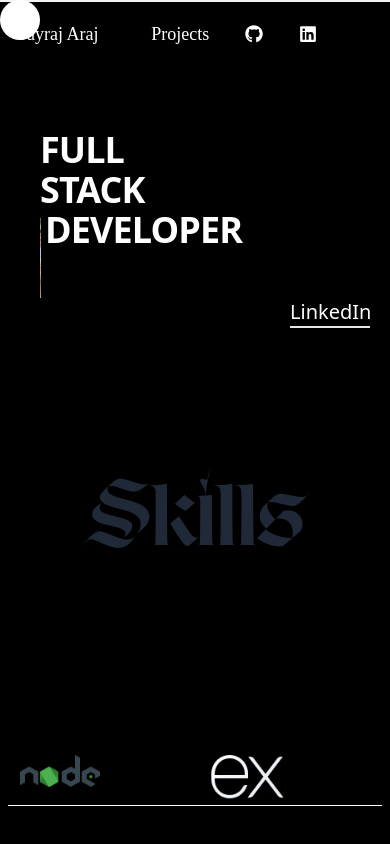
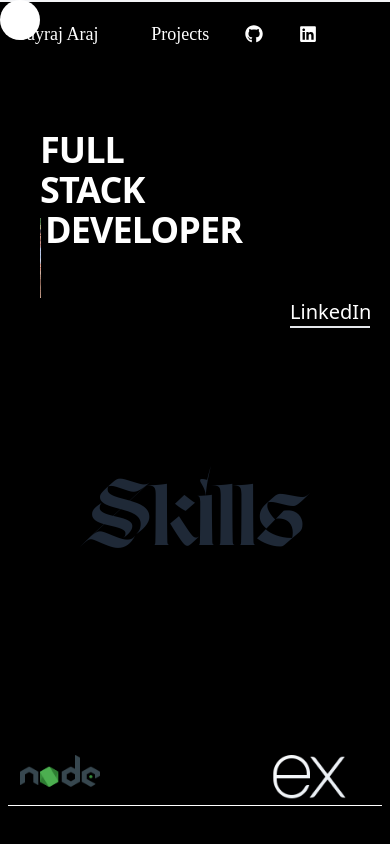
Before and after one commit to ghft13/Portfolio, a React (Create React App) app: page / in a window 390 px wide. Shown: the top 844 px of the page. Built offline with nearby package versions, Linux system fonts and the light colour scheme.

Commit message:
made much more responsive

```diff
--- a/src/App.css
+++ b/src/App.css
@@ -0,0 +1,23 @@
+@media (min-width:390px) and (max-width:420px) {
+  .express{
+    position: relative;
+    left: -50px;
+  }
+}
+
+
+@media (min-width:350px) and (max-width:390px) {
+    .express{
+      position: relative;
+      left: -80px;
+    }
+  }
+
+
+
+@media (min-width:320px) and (max-width:350px) {
+    .express{
+      position: relative;
+      left: -100px;
+    }
+  }
--- a/src/App.js
+++ b/src/App.js
@@ -2,13 +2,15 @@ import "./App.css";
 import "./index.css";
 import Navbar from "./Components/Navbar";
 import Skills from "./Components/Skills";
-
 import Workskills from "./Components/Workskills";
 import { useRef, useEffect } from "react";
 import { motion, useAnimation } from "framer-motion";
 import LocomotiveScroll from "locomotive-scroll";
+import { createBrowserRouter,RouterProvider } from "react-router-dom";
+import Projects from "./Components/Projects";
+function App() {
 
-function App() {
+
   const movingdiv = useRef(null);
   const controls = useAnimation();
   const scrollRef = useRef(null);
--- a/src/Components/Navbar.jsx
+++ b/src/Components/Navbar.jsx
@@ -2,7 +2,7 @@ import React from "react";
 import { FaGithub } from "react-icons/fa";
 import { FaLinkedin } from "react-icons/fa6";
 import { motion } from "framer-motion";
-
+import { Link } from "react-router-dom";
 const Navbar = ({controls}) => {
 
   function onenter() {
--- /dev/null
+++ b/src/Components/Projects.jsx
@@ -0,0 +1,11 @@
+import React from 'react'
+
+const Projects = () => {
+  return (
+      <div>
+
+      </div>
+  )
+}
+
+export default Projects
--- a/src/Components/Skills.jsx
+++ b/src/Components/Skills.jsx
@@ -4,6 +4,7 @@ import ScrollTrigger from "gsap/ScrollTrigger";
 import { useLayoutEffect } from "react";
 import { motion } from "framer-motion";
 import { Typewriter } from "react-simple-typewriter";
+import '../App.css'
 gsap.registerPlugin(ScrollTrigger);
 
 const Skills = () => {
@@ -71,22 +72,22 @@ const Skills = () => {
         <h1 className="text-[20vw] text-center tracking-normal title text-gray-800">
           Skills
         </h1>
-        <div className="w-full relative">
-          <div className="absolute left-5 w-20 top-40   xl:-top-40 xl:left-[1200px] xl:w-[15vw] lg:left-20 lg:w-[15vw] md:left-20 md:w-[15vw] sm:left-[20px] sm:w-[15vw] ">
+        <div className="w-full relative images-box ">
+          <div className="absolute left-5 w-20 top-40   xl:-top-40 xl:left-[200px] xl:w-[15vw] lg:left-20 lg:w-[15vw] md:left-20 md:w-[15vw] sm:left-[20px] sm:w-[15vw] ">
             <img
               src="nodejs.png"
               className="w-full object-contain nodejs"
               alt="Node.js"
             />
           </div>
-          <div className="absolute w-20  top-40 left-52 xl:-top-40  xl:w-[15vw] lg:top-40 lg:left-[1000px] lg:w-[15vw] md:left-[650px] md:w-[15vw] sm:left-[500px] sm:w-[15vw] ">
+          <div className="absolute w-20  top-40 left-[350px]  xl:-top-40  xl:w-[15vw] lg:top-40 lg:left-[1000px] lg:w-[15vw] md:left-[650px] md:w-[15vw] sm:left-[500px] sm:w-[15vw] ">
             <img
               src="express.png"
               className="w-full object-contain express "
               alt="Express.js"
             />
           </div>
-          <div className="absolute w-20 top-80 left-36 xl:top-52 xl:left-1/2  xl:w-[15vw] lg:top-40 lg:left-[500px] lg:w-[15vw] md:left-[350px] md:w-[15vw] sm:left-[280px] sm:w-[15vw]  ">
+          <div className="absolute w-20 top-80 left-48 xl:top-52 xl:left-1/2  xl:w-[15vw] lg:top-40 lg:left-[500px] lg:w-[15vw] md:left-[350px] md:w-[15vw] sm:left-[280px] sm:w-[15vw]  ">
             <img
               src="react.png"
               className="w-full object-contain react "
--- a/src/Components/Workskills.jsx
+++ b/src/Components/Workskills.jsx
@@ -20,7 +20,7 @@ function Workskills() {
   }, [ishovered]);
 
   return (
-    <div className="w-full relative text-white xl:flex xl:justify-between  px-20 py-20 header z-50">
+    <div className="w-full relative text-white xl:flex xl:justify-between  px-20 py-20 header">
       <LottieAnimation />
       <div className="absolute top-60  md:top-60 xl:top-64 left-0 xl:left-20 xl:w-[40%] md:w-[100%] lg:w-[40%] flex flex-col items-center justify-center  gap-20 w-full">
         <h1 className="text-5xl  xl:text-7xl text-gray-600" style={{ fontFamily: "two" }}>
@@ -28,7 +28,7 @@ function Workskills() {
         </h1>
 
         <motion.div
-          className=" md:h-20 h-12  text-center xl:h-20 overflow-y-hidden relative "
+          className="md:h-12 h-12  lg:h-12  text-center  xl:h-20 overflow-y-hidden relative bottom-20  z-50 "
           onHoverStart={() => setishovered(true)}
           onHoverEnd={() => setishovered(false)}
         >
```
